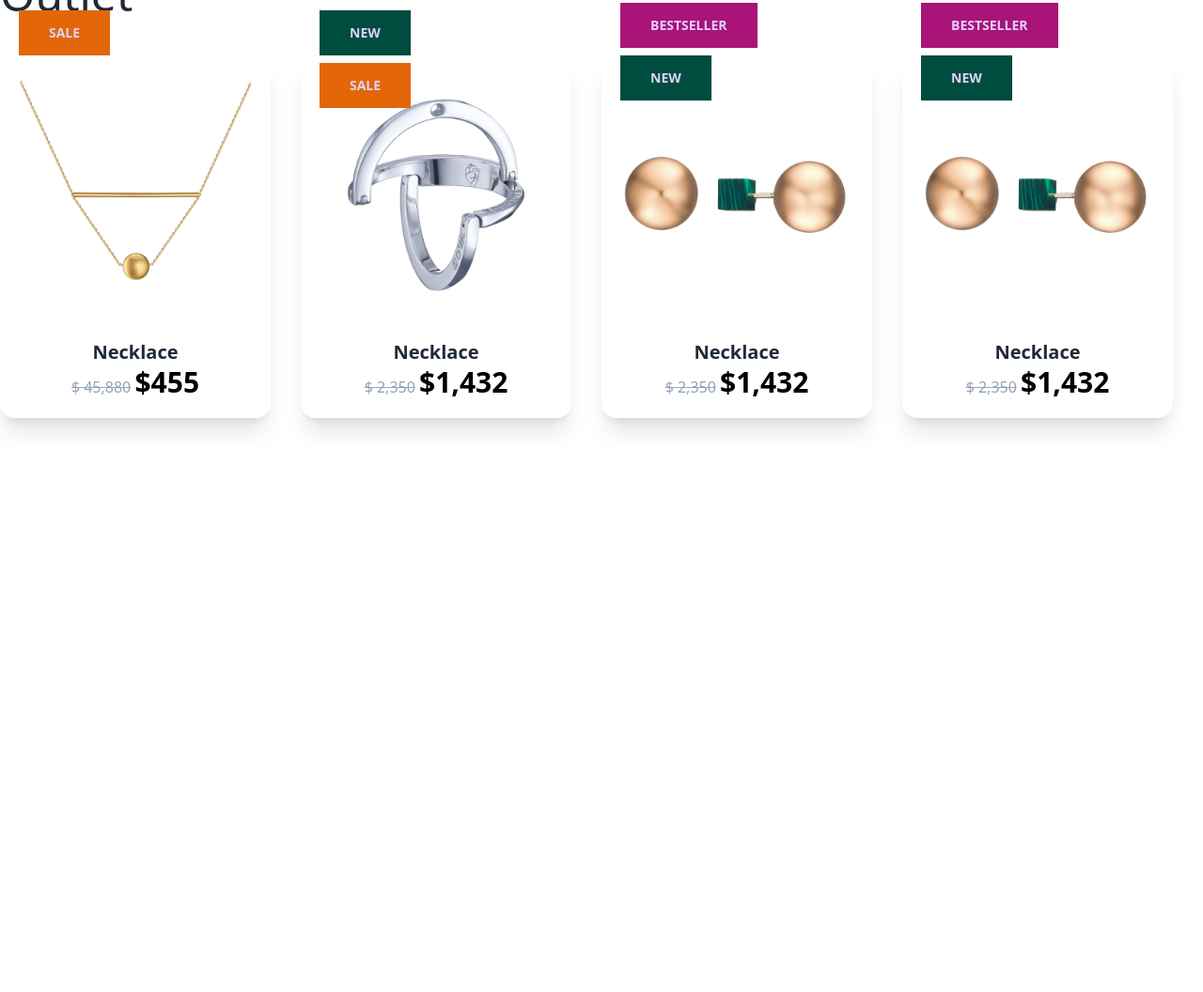
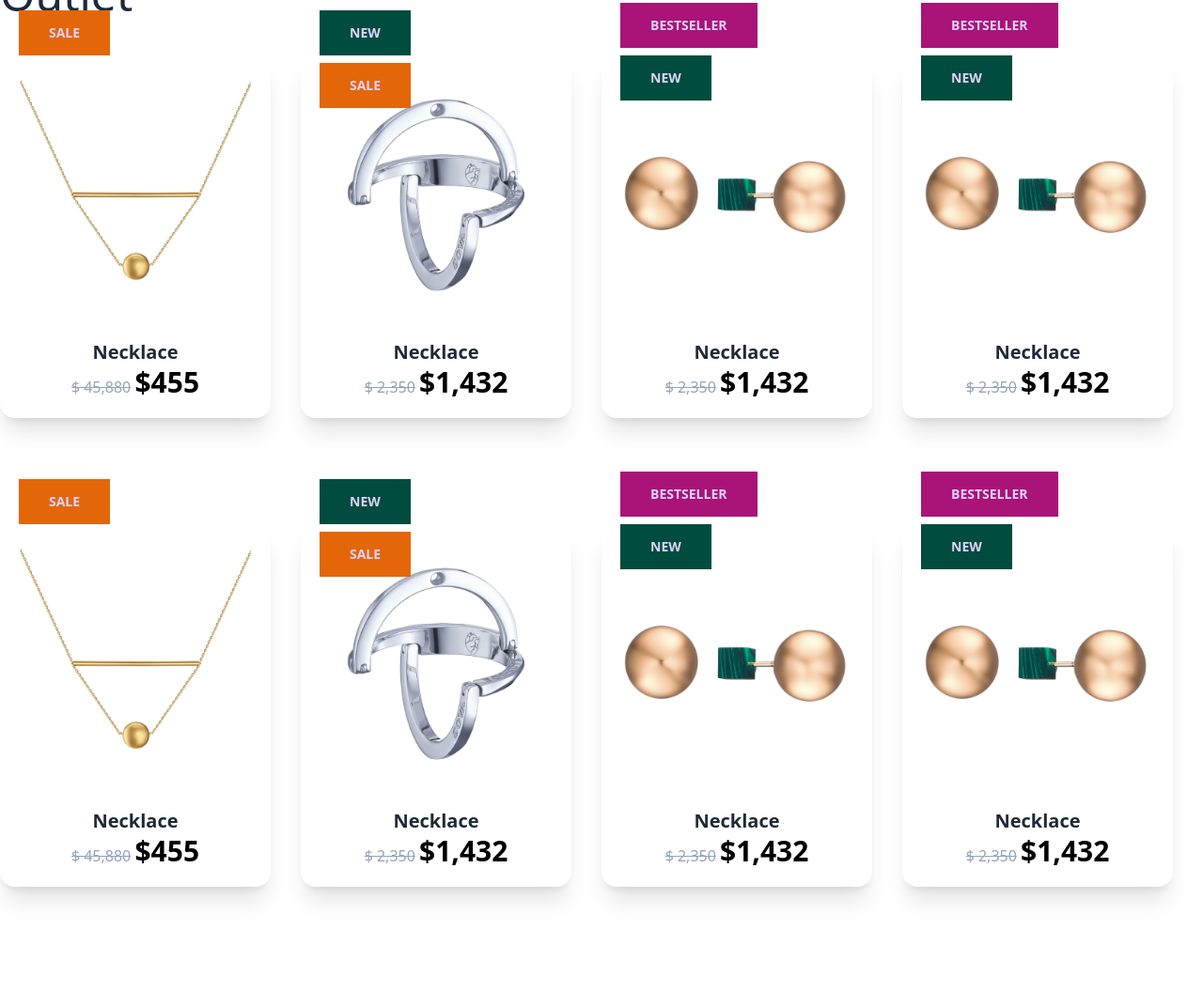
Before and after one commit to Ahmed-Istique/Woman-fashion, a plain HTML site: page index.html in a window 1280 px wide. Shown: the part 1617-2673 px from the top of the page at 94% size. Before the commit the page ends 2174 px from the top, so only its background shows below. Drawn offline with nearby package versions, Linux system fonts and the light colour scheme.

Commit message:
code done

```diff
--- a/index.html
+++ b/index.html
@@ -385,6 +385,117 @@
             </div>
 
         </div>
+        <div class="grid grid-cols-1 md:grid-cols-2 lg:grid-cols-4">
+            <div class="lg:mr-8">
+
+                <div class="card bg-base-100 shadow-xl px-5 py-5">
+
+                    <figure><img src="./image/j9.png" alt="Shoes" /></figure>
+                    <div class="">
+                        <h2 class="mt-6 text-xl font-semibold text-center">
+                            Necklace
+
+                        </h2>
+                        <div class=" mx-auto">
+                            <p class="text-center"><span class="  line-through text-slate-400">$ 45,880</span>
+                                <span class="text-3xl font-bold text-black">$455</span>
+                            </p>
+                        </div>
+
+                    </div>
+                </div>
+                <div class="relative left-5 bottom-[442px]">
+                      <button class="btn rounded-none mt-2 btn-primary border-none  bg-btn-primary px-8 py-2 h-8">
+                        Sale
+                      </button>
+
+                </div>
+            </div>
+            <div class="lg:mr-8">
+
+                <div class="card bg-base-100 shadow-xl px-5 py-5">
+
+                    <figure><img src="./image/j10.png" alt="Shoes" /></figure>
+                    <div class="">
+                        <h2 class="mt-6 text-xl font-semibold text-center">
+                            Necklace
+
+                        </h2>
+                        <div class=" mx-auto">
+                            <p class="text-center"><span class="  line-through text-slate-400">$ 2,350</span>
+                                <span class="text-3xl font-bold text-black">$1,432</span>
+                            </p>
+                        </div>
+
+                    </div>
+                </div>
+                <div class="relative left-5 bottom-[442px]">
+                    <button class="btn rounded-none mt-2 btn-primary border-none  bg-btn-new px-8 py-2 h-8">
+                        new
+                      </button> <br>
+                      <button class="btn rounded-none mt-2 btn-primary border-none  bg-btn-primary px-8 py-2 h-8">
+                        Sale
+                      </button>
+                </div>
+            </div>
+            <div class="lg:mr-8">
+
+                <div class="card bg-base-100 shadow-xl px-5 py-5">
+
+                    <figure><img src="./image/j8.png" alt="Shoes" /></figure>
+                    <div class="">
+                        <h2 class="mt-6 text-xl font-semibold text-center">
+                            Necklace
+
+                        </h2>
+                        <div class=" mx-auto">
+                            <p class="text-center"><span class="  line-through text-slate-400">$ 2,350</span>
+                                <span class="text-3xl font-bold text-black">$1,432</span>
+                            </p>
+                        </div>
+
+                    </div>
+                </div>
+                <div class="relative left-5 bottom-[442px]">
+                    <button class="btn btn-primary bg-btn-bestseller border-none  rounded-none px-8 py-2 h-8">
+                        Bestseller
+                      </button> <br>
+                      <button class="btn rounded-none mt-2 btn-primary border-none  bg-btn-new px-8 py-2 h-8">
+                        new
+                      </button>
+
+                </div>
+            </div>
+            <div class="lg:mr-8">
+
+                <div class="card bg-base-100 shadow-xl px-5 py-5">
+
+                    <figure><img src="./image/j8.png" alt="Shoes" /></figure>
+                    <div class="">
+                        <h2 class="mt-6 text-xl font-semibold text-center">
+                            Necklace
+
+                        </h2>
+                        <div class=" mx-auto">
+                            <p class="text-center"><span class="  line-through text-slate-400">$ 2,350</span>
+                                <span class="text-3xl font-bold text-black">$1,432</span>
+                            </p>
+                        </div>
+
+                    </div>
+                </div>
+                <div class="relative left-5 bottom-[442px]">
+                    <button class="btn btn-primary bg-btn-bestseller border-none  rounded-none px-8 py-2 h-8">
+                        Bestseller
+                      </button> <br>
+                      <button class="btn rounded-none mt-2 btn-primary border-none  bg-btn-new px-8 py-2 h-8">
+                        new
+                      </button>
+
+                </div>
+            </div>
+
+        </div>
     </section>
     <section></section>
     <section></section>
```
